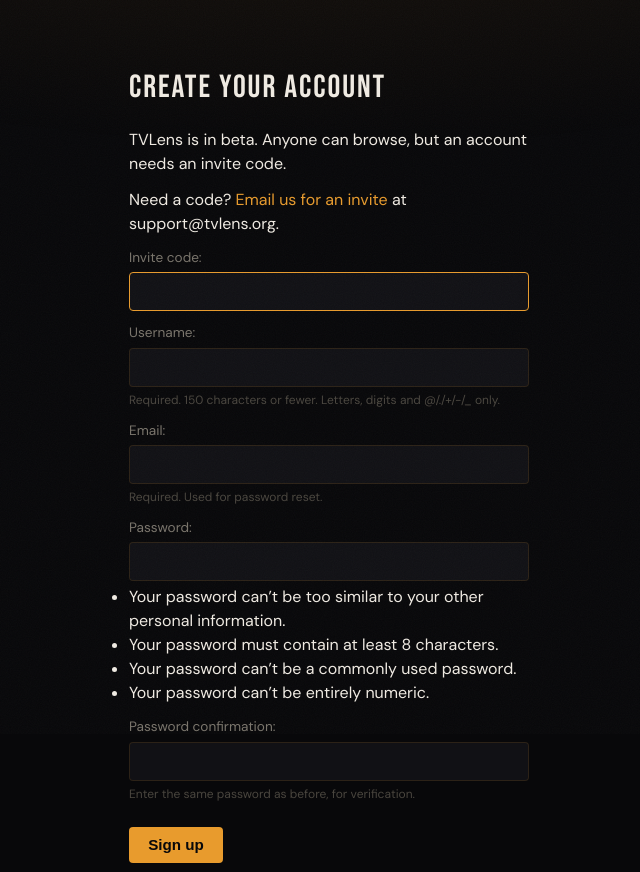
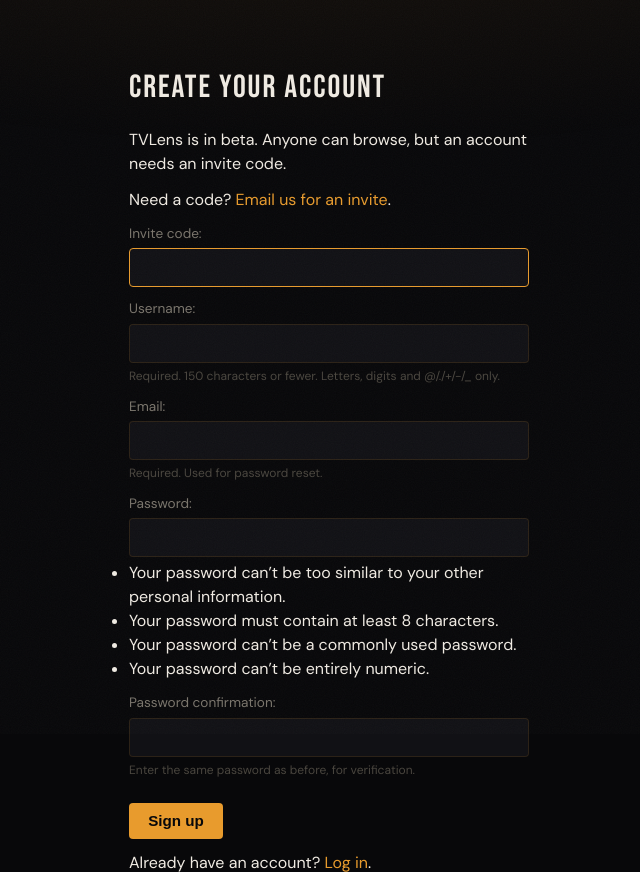
Before and after one commit to patricio-quezada/tvlens, a Django app: page /accounts/register/ in a window 1280 px wide. Shown: the part 66-938 px from the top of the page, without its empty margins (311-951 px from the left). Run offline with Django 5.2, Linux system fonts and the light colour scheme; parts of the project's set-up code (start-up, migrations or seed data) failed here and were passed over.

Commit message:
Sign-up page: shorter invite line so it does not wrap
His ask, 2026-11-13. The address moves to the link's tooltip.

Co-Authored-By: Claude Opus 5.5 <noreply@anthropic.com>
Claude-Session: https://claude.ai/code/session_01FVHBhrUqmcwoef8nnYYzvc

```diff
--- a/templates/registration/register.html
+++ b/templates/registration/register.html
@@ -4,7 +4,7 @@
 <div class="form-card">
     <h1>Create your account</h1>
     <p>TVLens is in beta. Anyone can browse, but an account needs an invite code.</p>
-    <p>Need a code? <a href="mailto:support@tvlens.org?subject=TVLens%20invite">Email us for an invite</a> at support@tvlens.org.</p>
+    <p>Need a code? <a href="mailto:support@tvlens.org?subject=TVLens%20invite" title="support@tvlens.org">Email us for an invite</a>.</p>
     <form method="post">{% csrf_token %}{{ form.as_p }}<button type="submit">Sign up</button></form>
     <p>Already have an account? <a href="{% url 'login' %}">Log in</a>.</p>
 </div>
```
